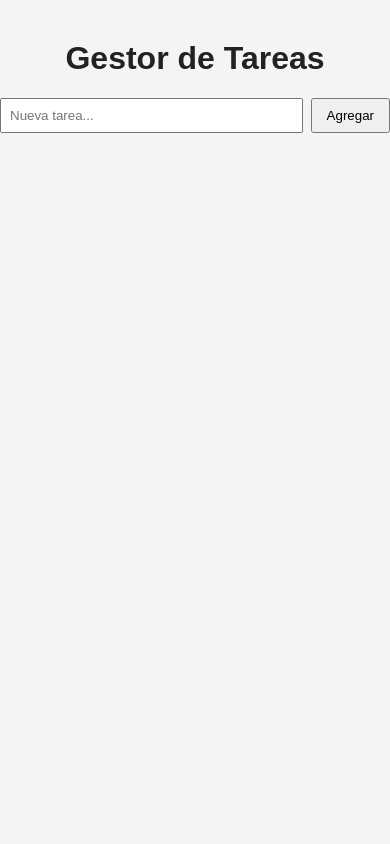
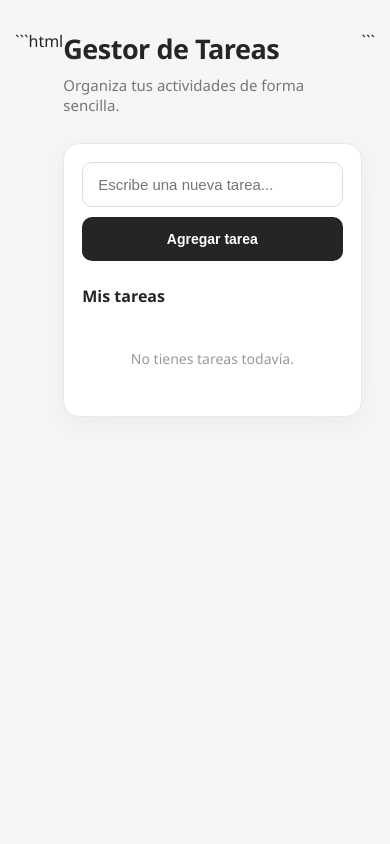
Before and after one commit to saritasalazarcantero566148-lang/proyeto_dockerizacion_api, a Flask app: page / in a window 390 px wide. Run offline with Flask 3, Linux system fonts and the light colour scheme; data that the repository does not hold is empty; some libraries are stand-ins or nearby versions.

Commit message:
Update index.html

````diff
--- a/templates/index.html
+++ b/templates/index.html
@@ -1,59 +1,260 @@
+```html
 <!DOCTYPE html>
 <html lang="es">
 <head>
 <meta charset="UTF-8">
+<meta name="viewport" content="width=device-width, initial-scale=1.0">
 <title>Gestor de Tareas</title>
+
 <style>
+  * {
+    box-sizing: border-box;
+  }
+
   body {
-    font-family: Arial, sans-serif;
-    max-width: 600px;
-    margin: 40px auto;
-    background: #f4f4f4;
-    color: #222;
+    margin: 0;
+    min-height: 100vh;
+    font-family: "Segoe UI", Arial, sans-serif;
+    background: #f5f6f8;
+    color: #252525;
+    display: flex;
+    justify-content: center;
+    padding: 60px 20px;
   }
-  h1 { text-align: center; }
-  form {
+
+  .contenedor {
+    width: 100%;
+    max-width: 720px;
+  }
+
+  .encabezado {
+    margin-bottom: 28px;
+  }
+
+  .encabezado h1 {
+    margin: 0 0 8px;
+    font-size: 32px;
+    font-weight: 700;
+    letter-spacing: -0.5px;
+  }
+
+  .encabezado p {
+    margin: 0;
+    color: #777;
+    font-size: 15px;
+  }
+
+  .panel {
+    background: #ffffff;
+    border: 1px solid #e8e8e8;
+    border-radius: 16px;
+    padding: 24px;
+    box-shadow: 0 8px 30px rgba(0, 0, 0, 0.05);
+  }
+
+  .formulario {
     display: flex;
-    gap: 8px;
-    margin-bottom: 20px;
+    gap: 10px;
+    margin-bottom: 24px;
   }
-  input[type=text] {
+
+  .formulario input {
     flex: 1;
-    padding: 8px;
+    border: 1px solid #ddd;
+    border-radius: 10px;
+    padding: 13px 15px;
+    font-size: 15px;
+    outline: none;
+    transition: 0.2s;
   }
-  button {
-    padding: 8px 14px;
+
+  .formulario input:focus {
+    border-color: #999;
+    box-shadow: 0 0 0 3px rgba(0, 0, 0, 0.04);
+  }
+
+  .btn-agregar {
+    border: none;
+    background: #252525;
+    color: white;
+    padding: 0 20px;
+    border-radius: 10px;
+    font-size: 14px;
+    font-weight: 600;
     cursor: pointer;
+    transition: 0.2s;
   }
-  ul { list-style: none; padding: 0; }
-  li {
-    background: white;
-    padding: 10px;
-    margin-bottom: 8px;
-    border-radius: 6px;
+
+  .btn-agregar:hover {
+    background: #444;
+  }
+
+  .titulo-seccion {
+    display: flex;
+    justify-content: space-between;
+    align-items: center;
+    margin-bottom: 12px;
+  }
+
+  .titulo-seccion h2 {
+    margin: 0;
+    font-size: 16px;
+    font-weight: 600;
+  }
+
+  .lista {
+    list-style: none;
+    padding: 0;
+    margin: 0;
+  }
+
+  .tarea {
     display: flex;
     align-items: center;
     justify-content: space-between;
+    gap: 15px;
+    padding: 15px 4px;
+    border-bottom: 1px solid #eeeeee;
   }
-  li.completada span.titulo {
+
+  .tarea:last-child {
+    border-bottom: none;
+  }
+
+  .informacion-tarea {
+    min-width: 0;
+    flex: 1;
+  }
+
+  .titulo {
+    display: block;
+    font-size: 15px;
+    font-weight: 500;
+    word-break: break-word;
+  }
+
+  .estado {
+    display: inline-block;
+    margin-top: 5px;
+    font-size: 12px;
+    color: #999;
+  }
+
+  .completada .titulo {
     text-decoration: line-through;
-    color: #888;
+    color: #999;
   }
+
+  .completada .estado {
+    color: #5f946b;
+  }
+
+  .acciones {
+    display: flex;
+    gap: 7px;
+    flex-shrink: 0;
+  }
+
   .acciones button {
-    margin-left: 6px;
+    border: 1px solid #e1e1e1;
+    background: #fff;
+    color: #555;
+    padding: 7px 11px;
+    border-radius: 8px;
+    font-size: 12px;
+    cursor: pointer;
+    transition: 0.2s;
+  }
+
+  .acciones button:hover {
+    background: #f5f5f5;
+  }
+
+  .acciones .eliminar {
+    color: #b05b5b;
+    border-color: #ead5d5;
+  }
+
+  .acciones .eliminar:hover {
+    background: #faf1f1;
+  }
+
+  .vacio {
+    text-align: center;
+    padding: 30px 10px;
+    color: #999;
+    font-size: 14px;
+  }
+
+  @media (max-width: 600px) {
+    body {
+      padding: 30px 15px;
+    }
+
+    .encabezado h1 {
+      font-size: 27px;
+    }
+
+    .panel {
+      padding: 18px;
+    }
+
+    .formulario {
+      flex-direction: column;
+    }
+
+    .btn-agregar {
+      height: 44px;
+    }
+
+    .tarea {
+      align-items: flex-start;
+      flex-direction: column;
+    }
+
+    .acciones {
+      width: 100%;
+    }
+
+    .acciones button {
+      flex: 1;
+    }
   }
 </style>
 </head>
+
 <body>
 
+<div class="contenedor">
+
+  <div class="encabezado">
     <h1>Gestor de Tareas</h1>
+    <p>Organiza tus actividades de forma sencilla.</p>
+  </div>
 
-<form id="form-tarea">
-  <input type="text" id="titulo" placeholder="Nueva tarea..." required>
-  <button type="submit">Agregar</button>
+  <div class="panel">
+
+    <form id="form-tarea" class="formulario">
+      <input
+        type="text"
+        id="titulo"
+        placeholder="Escribe una nueva tarea..."
+        required
+      >
+      <button type="submit" class="btn-agregar">
+        Agregar tarea
+      </button>
     </form>
 
-<ul id="lista-tareas"></ul>
+    <div class="titulo-seccion">
+      <h2>Mis tareas</h2>
+    </div>
+
+    <ul id="lista-tareas" class="lista"></ul>
+
+  </div>
+
+</div>
 
 <script>
 const API = "/api/tareas";
@@ -61,51 +262,104 @@ const API = "/api/tareas";
 async function cargarTareas() {
   const res = await fetch(API);
   const tareas = await res.json();
+
   const lista = document.getElementById("lista-tareas");
   lista.innerHTML = "";
 
+  if (tareas.length === 0) {
+    lista.innerHTML = `
+      <li class="vacio">
+        No tienes tareas todavía.
+      </li>
+    `;
+    return;
+  }
+
   tareas.forEach(tarea => {
     const li = document.createElement("li");
-    if (tarea.completada) li.classList.add("completada");
+
+    li.className = "tarea";
+
+    if (tarea.completada) {
+      li.classList.add("completada");
+    }
 
     li.innerHTML = `
+      <div class="informacion-tarea">
         <span class="titulo">${tarea.titulo}</span>
-      <span class="acciones">
+        <span class="estado">
+          ${tarea.completada ? "Tarea completada" : "Pendiente"}
+        </span>
+      </div>
+
+      <div class="acciones">
+
         <button onclick="marcarCompletada(${tarea.id}, ${!tarea.completada})">
           ${tarea.completada ? "Deshacer" : "Completar"}
         </button>
-        <button onclick="eliminarTarea(${tarea.id})">Eliminar</button>
-      </span>
+
+        <button
+          class="eliminar"
+          onclick="eliminarTarea(${tarea.id})">
+          Eliminar
+        </button>
+
+      </div>
     `;
+
     lista.appendChild(li);
   });
 }
 
-document.getElementById("form-tarea").addEventListener("submit", async (e) => {
+document
+  .getElementById("form-tarea")
+  .addEventListener("submit", async (e) => {
+
     e.preventDefault();
-  const titulo = document.getElementById("titulo").value;
+
+    const titulo = document
+      .getElementById("titulo")
+      .value
+      .trim();
+
+    if (!titulo) return;
 
     await fetch(API, {
       method: "POST",
-    headers: { "Content-Type": "application/json" },
-    body: JSON.stringify({ titulo })
+      headers: {
+        "Content-Type": "application/json"
+      },
+      body: JSON.stringify({
+        titulo: titulo
+      })
     });
 
     document.getElementById("titulo").value = "";
+
     cargarTareas();
   });
 
 async function marcarCompletada(id, nuevoEstado) {
+
   await fetch(`${API}/${id}`, {
     method: "PUT",
-    headers: { "Content-Type": "application/json" },
-    body: JSON.stringify({ completada: nuevoEstado })
+    headers: {
+      "Content-Type": "application/json"
+    },
+    body: JSON.stringify({
+      completada: nuevoEstado
+    })
   });
+
   cargarTareas();
 }
 
 async function eliminarTarea(id) {
-  await fetch(`${API}/${id}`, { method: "DELETE" });
+
+  await fetch(`${API}/${id}`, {
+    method: "DELETE"
+  });
+
   cargarTareas();
 }
 
@@ -114,3 +368,4 @@ cargarTareas();
 
 </body>
 </html>
+```
````
Lines whose indentation alone changed are shown as unchanged.
